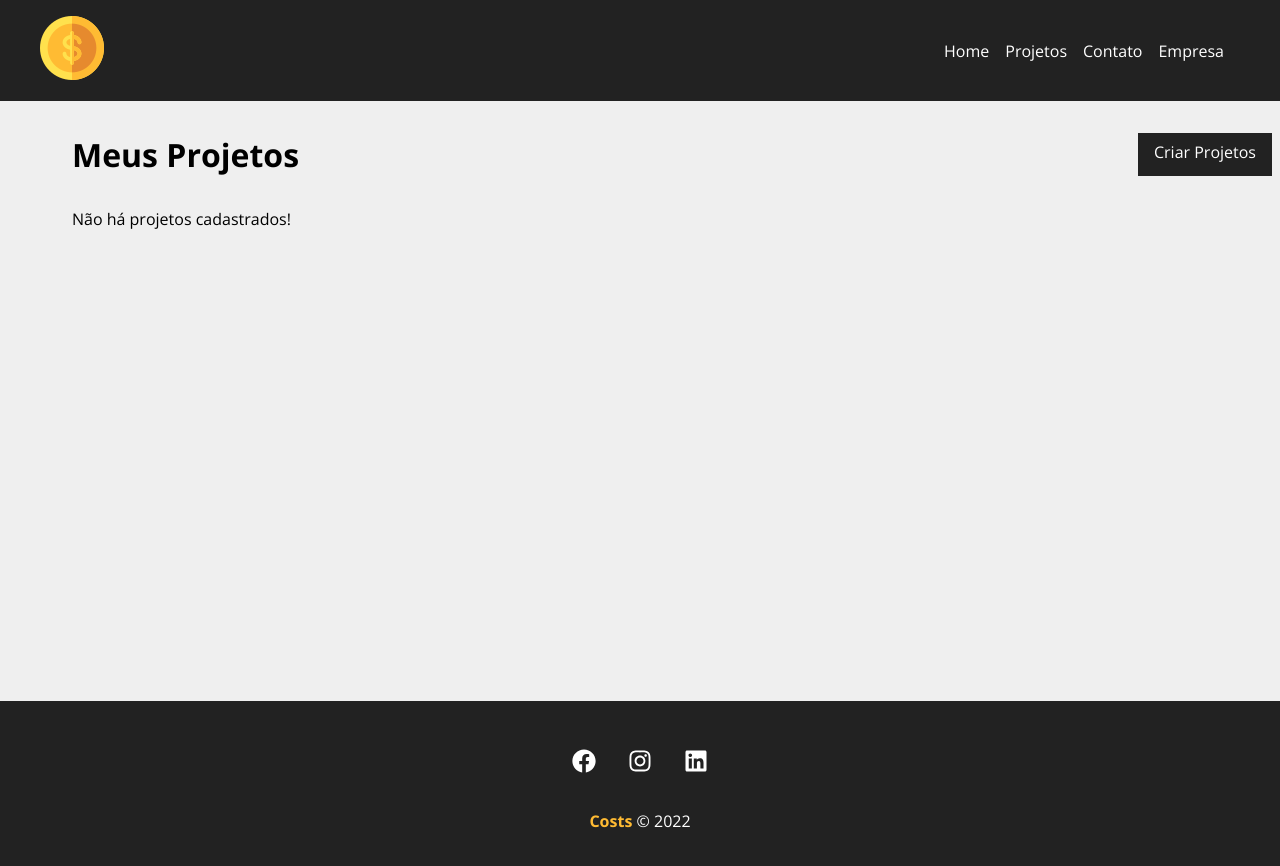
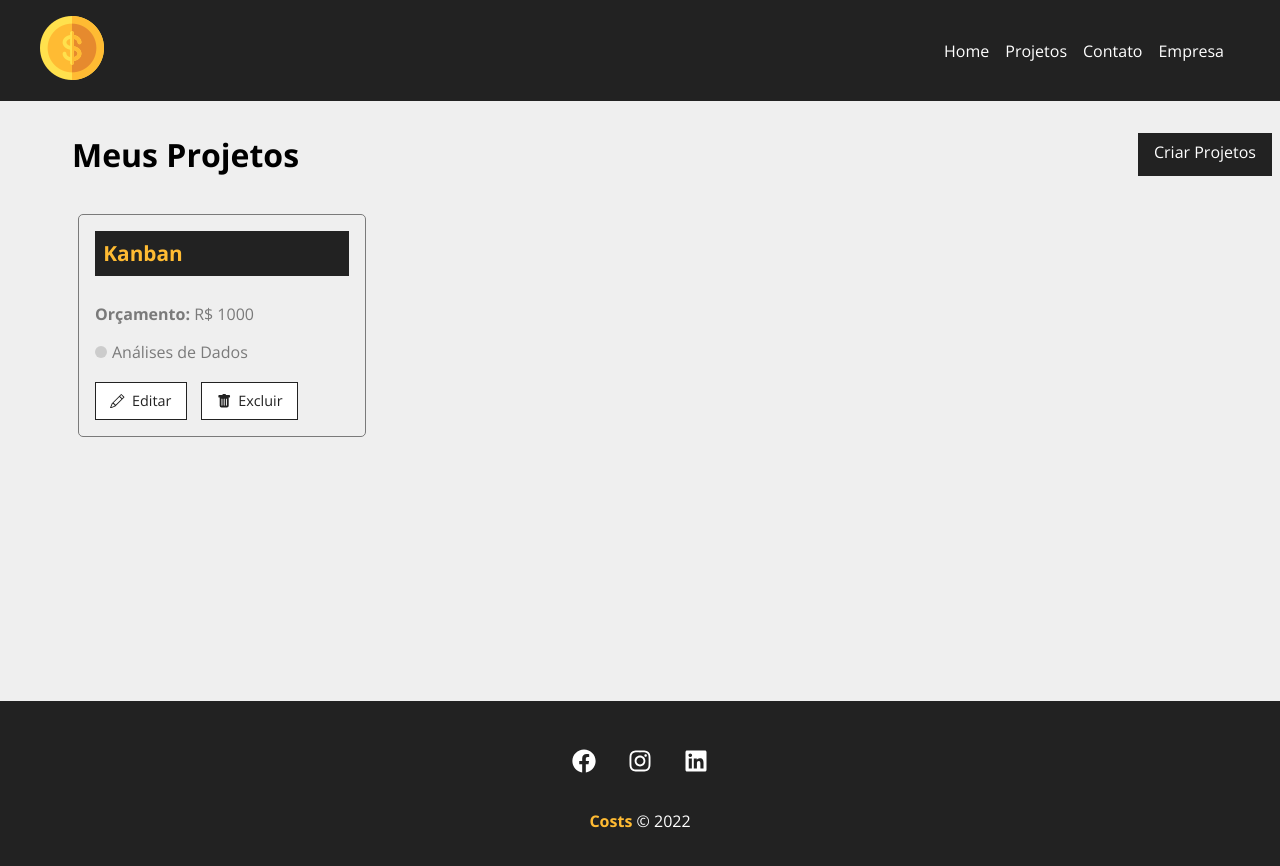
Before and after one commit to joalissonmarques/costs, a React (Create React App) app: page /Projects in a window 1280 px wide. Shown: the top 866 px of the page. Built offline with nearby package versions, Linux system fonts and the light colour scheme; data requests are answered from the project's data file; the HTML template or start-up script is replaced by a standard one.

Commit message:
Remove project

```diff
--- a/db.json
+++ b/db.json
@@ -1,5 +1,17 @@
 {
-  "projects": [],
+  "projects": [
+    {
+      "name": "Kanban",
+      "budget": "1000",
+      "category": {
+        "id": "5",
+        "name": "Análises de Dados"
+      },
+      "cost": 0,
+      "services": [],
+      "id": 1
+    }
+  ],
   "categories": [
     {
       "id": 1,
--- a/src/components/pages/Projects.js
+++ b/src/components/pages/Projects.js
@@ -11,6 +11,7 @@ import styles from './Projects.module.css'
 function Projects() {
   const [projects, setProjects] = useState([])
   const [removeLoading, setRemoveLoading] = useState(false)
+  const [projectMessage, setProjectMessage] = useState('')
 
   const location = useLocation()
   let message = ''
@@ -46,6 +47,7 @@ function Projects() {
       .then(resp => resp.json())
       .then((data) =>{
         setProjects(projects.filter((project) => project.id !== id))
+        setProjectMessage('Projeto Removido com Sucesso!')
         //message
       })
       .catch(err => console.log(err))
@@ -58,6 +60,7 @@ function Projects() {
         <LinkButton to="/newproject" text="Criar Projetos" />
       </div>
       {message && <Message type="sucess" msg={message} />}
+      {projectMessage && <Message type="sucess" msg={projectMessage} />}
       <Container customClass="start">
         {projects.length > 0 &&
           projects.map(project => (
```
